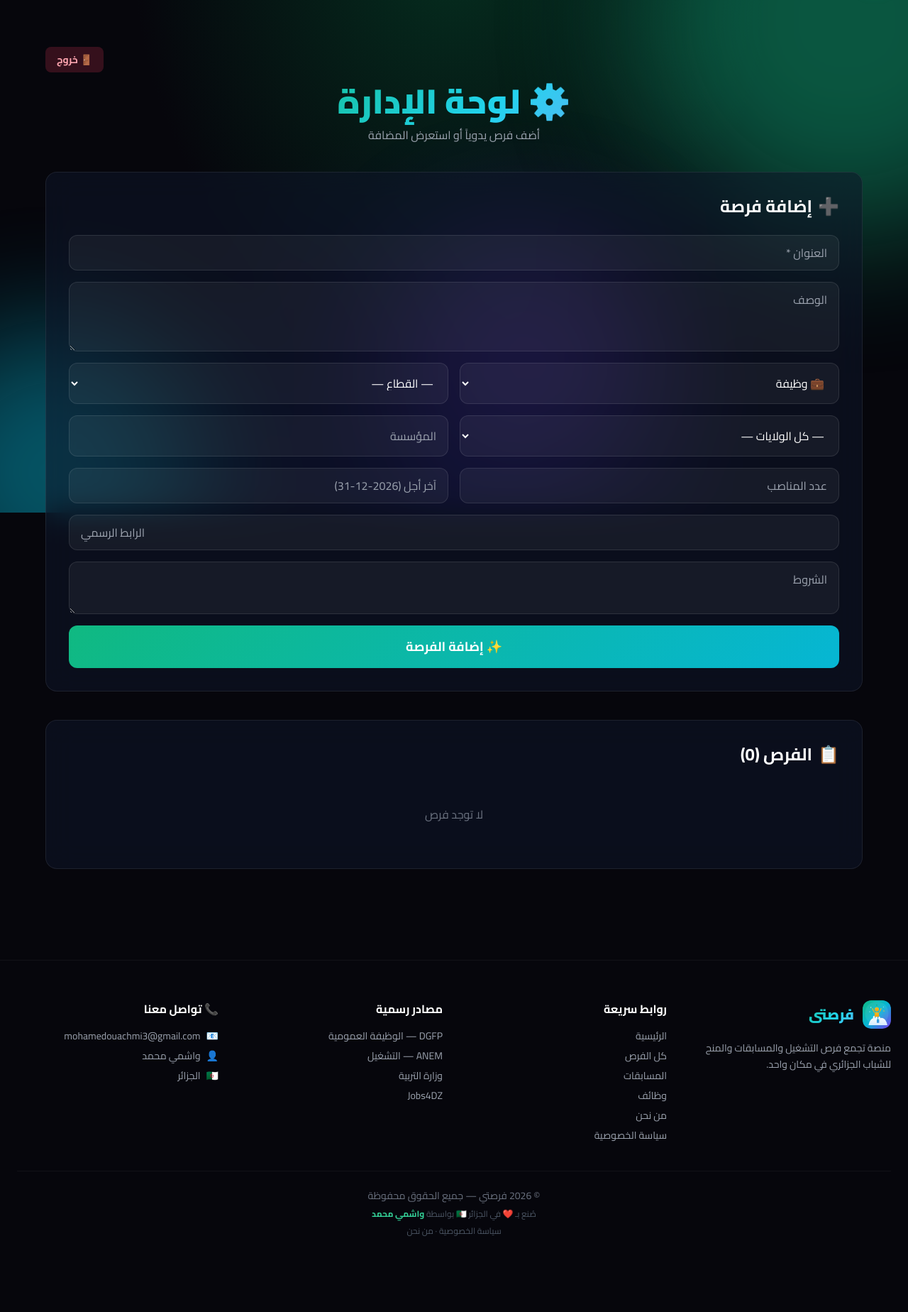
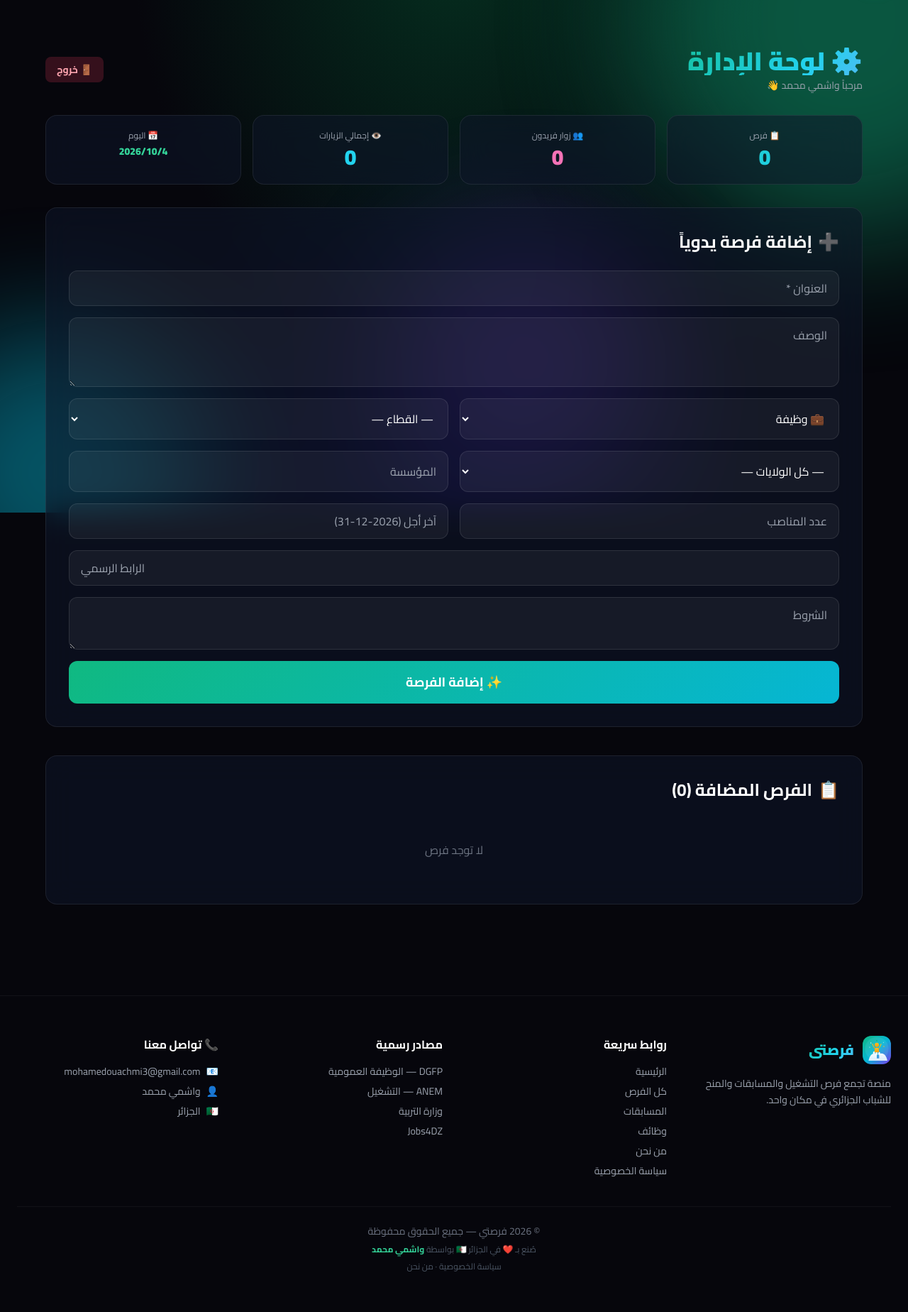
Before and after one commit to hhhhhh48/forsaty, a Flask app: page /admin in a window 1280 px wide. Shown: the part 78-1926 px from the top of the page at 71% size. Before the commit the page ends 1819 px from the top, so only its background shows below. Run offline with Flask 3, Linux system fonts and the light colour scheme; the visitor is signed in with stand-in values (Sample User, id 1); data comes from the database, SQL or seed files in the repository; data that the repository does not hold is empty; some libraries are stand-ins or nearby versions.

Commit message:
Move visitor stats to admin only

```diff
--- a/templates/admin.html
+++ b/templates/admin.html
@@ -7,21 +7,40 @@
 <section class="px-6 py-12">
   <div class="max-w-6xl mx-auto">
 
-    <div class="text-center mb-10" data-aos="fade-down">
-<div class="flex justify-end mb-4">
-  <a href="/admin/logout" class="px-4 py-2 rounded-lg bg-rose-500/20 text-rose-300 hover:bg-rose-500/30 text-sm font-bold transition">
-    🚪 خروج
-  </a>
-</div>
-<h1 class="text-4xl md:text-5xl font-black mb-3">
-        <span class="gradient-text">⚙️ لوحة الإدارة</span>
-      </h1>
-      <p class="text-gray-400">أضف فرص يدوياً أو استعرض المضافة</p>
+    <div class="flex justify-between items-center mb-8" data-aos="fade-down">
+      <div>
+        <h1 class="text-3xl md:text-4xl font-black gradient-text">⚙️ لوحة الإدارة</h1>
+        <p class="text-gray-400 text-sm mt-1">مرحباً واشمي محمد 👋</p>
+      </div>
+      <a href="/admin/logout" class="px-4 py-2 rounded-lg bg-rose-500/20 text-rose-300 hover:bg-rose-500/30 text-sm font-bold transition">
+        🚪 خروج
+      </a>
     </div>
 
+    <!-- إحصائيات -->
+    <div class="grid grid-cols-2 md:grid-cols-4 gap-4 mb-8" data-aos="fade-up">
+      <div class="glass rounded-2xl p-5 text-center">
+        <div class="text-xs text-gray-400 mb-1">📋 فرص</div>
+        <div class="text-3xl font-black gradient-text">{{ opportunities|length }}</div>
+      </div>
+      <div class="glass rounded-2xl p-5 text-center">
+        <div class="text-xs text-gray-400 mb-1">👥 زوار فريدون</div>
+        <div class="text-3xl font-black text-pink-400">{{ visits.unique }}</div>
+      </div>
+      <div class="glass rounded-2xl p-5 text-center">
+        <div class="text-xs text-gray-400 mb-1">👁️ إجمالي الزيارات</div>
+        <div class="text-3xl font-black text-cyan-400">{{ visits.total }}</div>
+      </div>
+      <div class="glass rounded-2xl p-5 text-center">
+        <div class="text-xs text-gray-400 mb-1">📅 اليوم</div>
+        <div class="text-sm font-black text-emerald-400" id="today-date">—</div>
+      </div>
+    </div>
+
+    <!-- نموذج الإضافة -->
     <div class="glass rounded-2xl p-6 md:p-8 mb-10" data-aos="fade-up">
       <h2 class="text-2xl font-bold text-white mb-6 flex items-center gap-2">
-        <span>➕</span> إضافة فرصة
+        <span>➕</span> إضافة فرصة يدوياً
       </h2>
       <form method="POST" action="/admin/add" class="grid grid-cols-1 md:grid-cols-2 gap-4">
 
@@ -72,9 +91,10 @@
       </form>
     </div>
 
+    <!-- قائمة الفرص -->
     <div class="glass rounded-2xl p-6 md:p-8" data-aos="fade-up">
       <h2 class="text-2xl font-bold text-white mb-6 flex items-center gap-2">
-        <span>📋</span> الفرص ({{ opportunities|length }})
+        <span>📋</span> الفرص المضافة ({{ opportunities|length }})
       </h2>
       {% if opportunities %}
       <div class="space-y-3 max-h-[600px] overflow-y-auto pr-2">
@@ -103,4 +123,9 @@
   </div>
 </section>
 
+<script>
+const d = new Date();
+document.getElementById('today-date').textContent = d.toLocaleDateString('ar-DZ');
+</script>
+
 {% endblock %}
```
Also changed, not shown: templates/index.html (+2 -6 lines).
